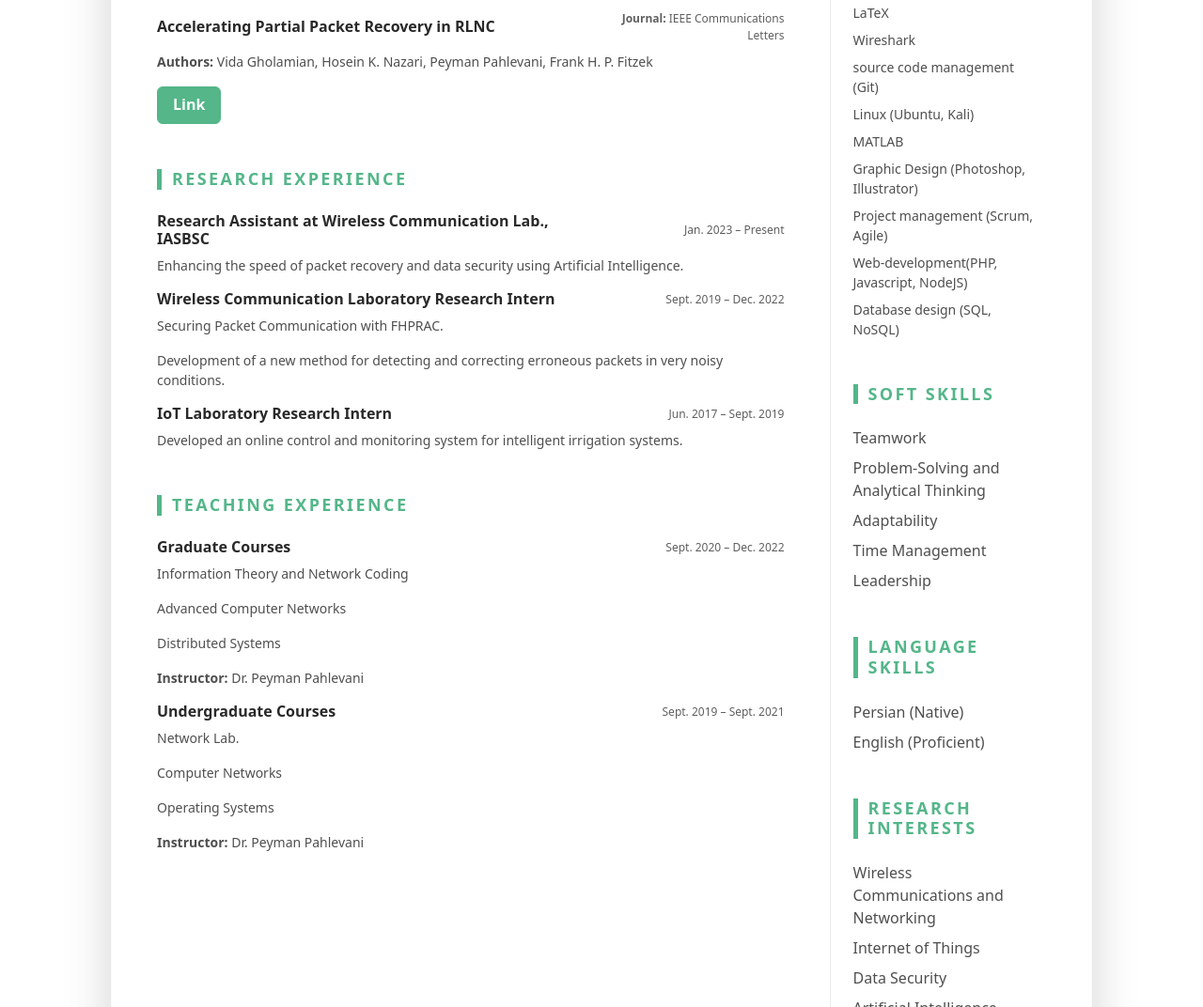
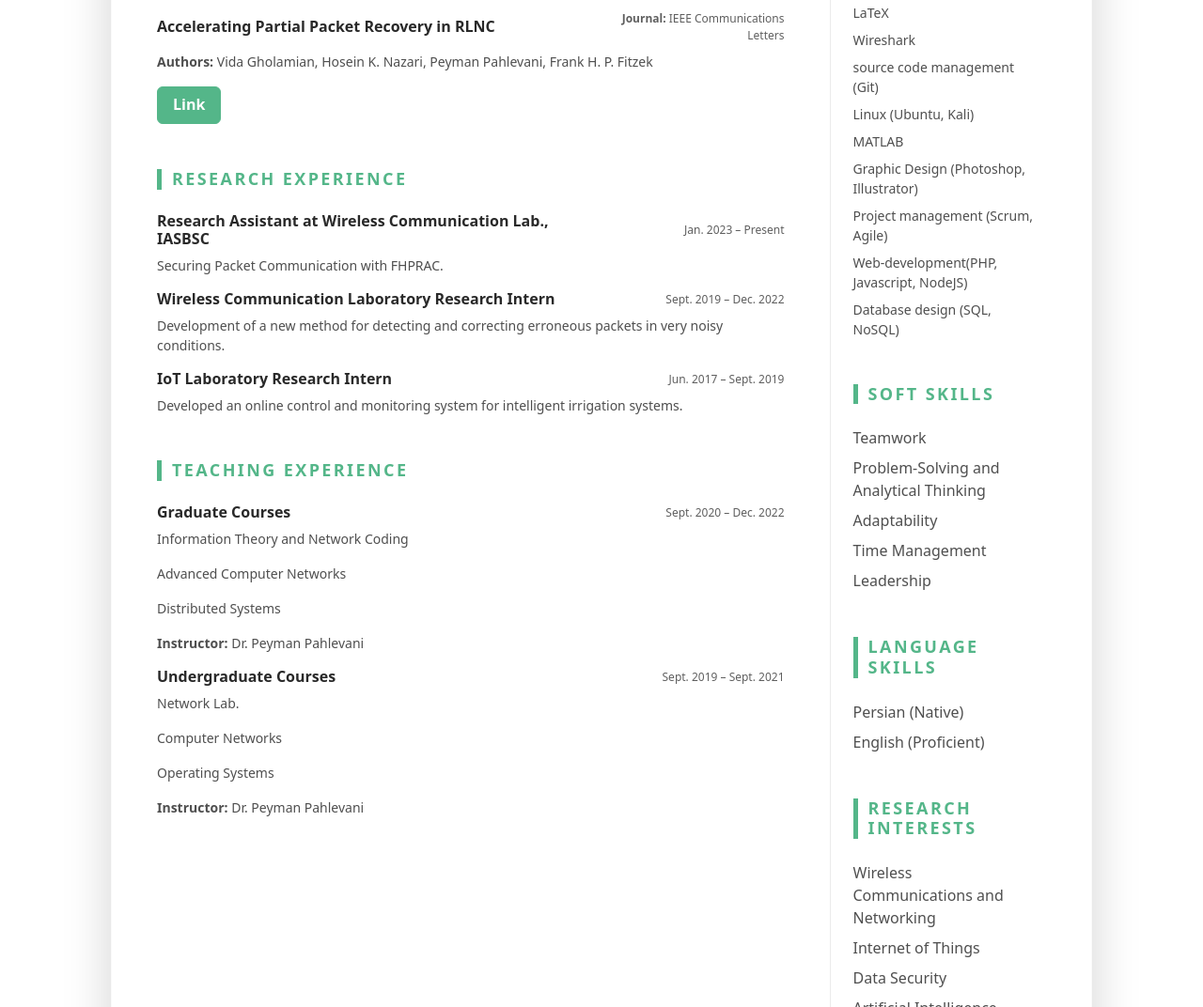
Before and after one commit to vidagholamian/vidagholamian.github.io, a plain HTML site: page index.html in a window 1280 px wide. Shown: the part 895-1967 px from the top of the page at 94% size. Drawn offline with Linux system fonts and the light colour scheme.

Commit message:
index.html

```diff
--- a/index.html
+++ b/index.html
@@ -126,8 +126,8 @@
 										<div class="item-meta col-12 col-md-6 col-lg-4 text-muted text-start text-md-end">Jan. 2023 – Present</div>
 									</div>
 									<div class="item-content">
-										<!--<p><strong>Journal:</strong> IEEE Communications Letters</p>-->
-										<p>Enhancing the speed of packet recovery and data security using Artificial Intelligence.</p>
+										<!--<p>Enhancing the speed of packet recovery and data security using Artificial Intelligence.</p>-->
+										<p>Securing Packet Communication with FHPRAC.</p>
 									</div>
 								</div><!--//item-->
 								<div class="item">
@@ -136,7 +136,7 @@
 										<div class="item-meta col-12 col-md-6 col-lg-4 text-muted text-start text-md-end">Sept. 2019 – Dec. 2022</div>
 									</div>
 									<div class="item-content">
-										<p>Securing Packet Communication with FHPRAC.</p>
+										<!--<p>Securing Packet Communication with FHPRAC.</p>-->
 										<p>Development of a new method for detecting and correcting erroneous packets in very noisy conditions.</p>
 									</div>
 								</div><!--//item-->
@@ -161,8 +161,8 @@
 									<div class="item-content">
 										<!--<p><strong>Journal:</strong> IEEE Communications Letters</p>-->
 										<p>Information Theory and Network Coding</p>
-                                        <p>Advanced Computer Networks</p>
-                                        <p>Distributed Systems</p>
+                                      						<p>Advanced Computer Networks</p>
+                                       						<p>Distributed Systems</p>
 										<p><strong>Instructor:</strong> Dr. Peyman Pahlevani</p>
 									</div>
 								</div><!--//item-->
```
